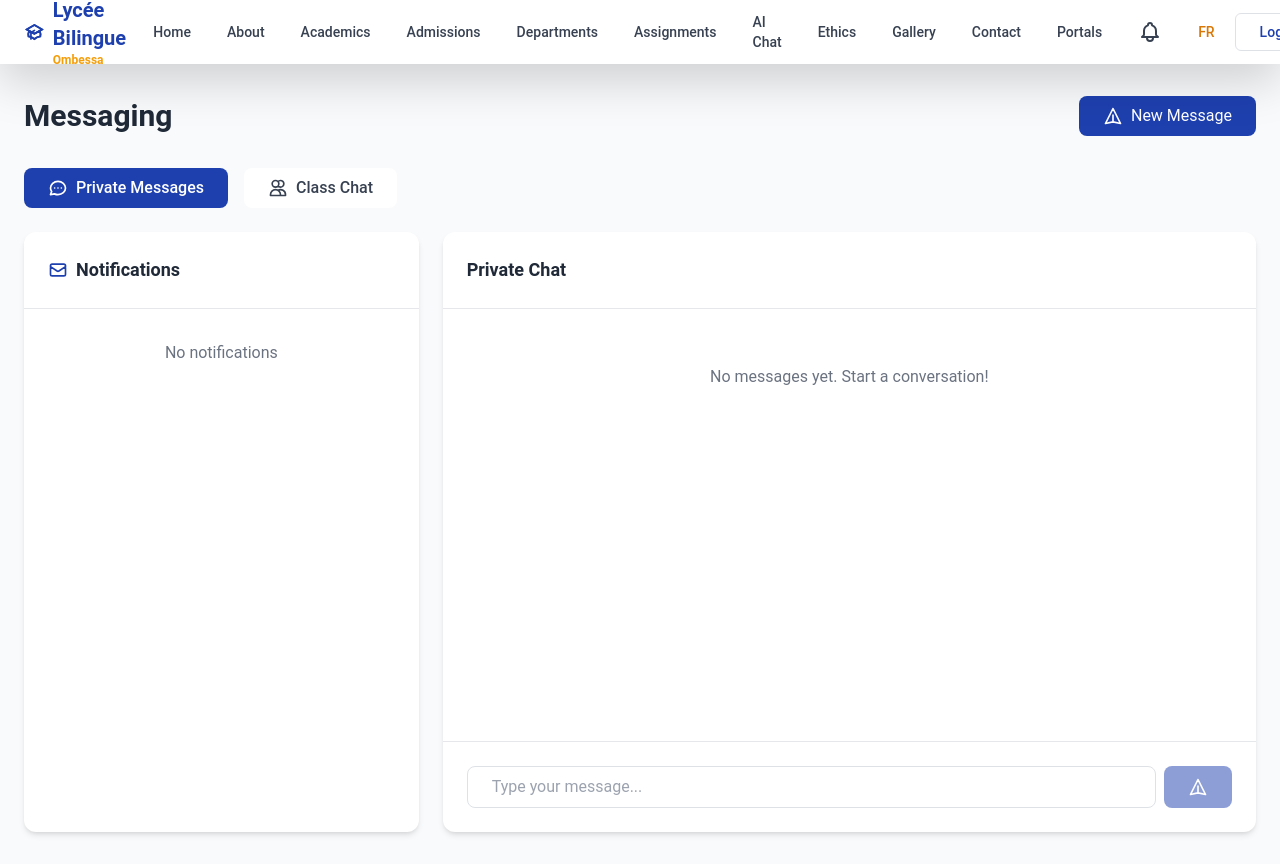
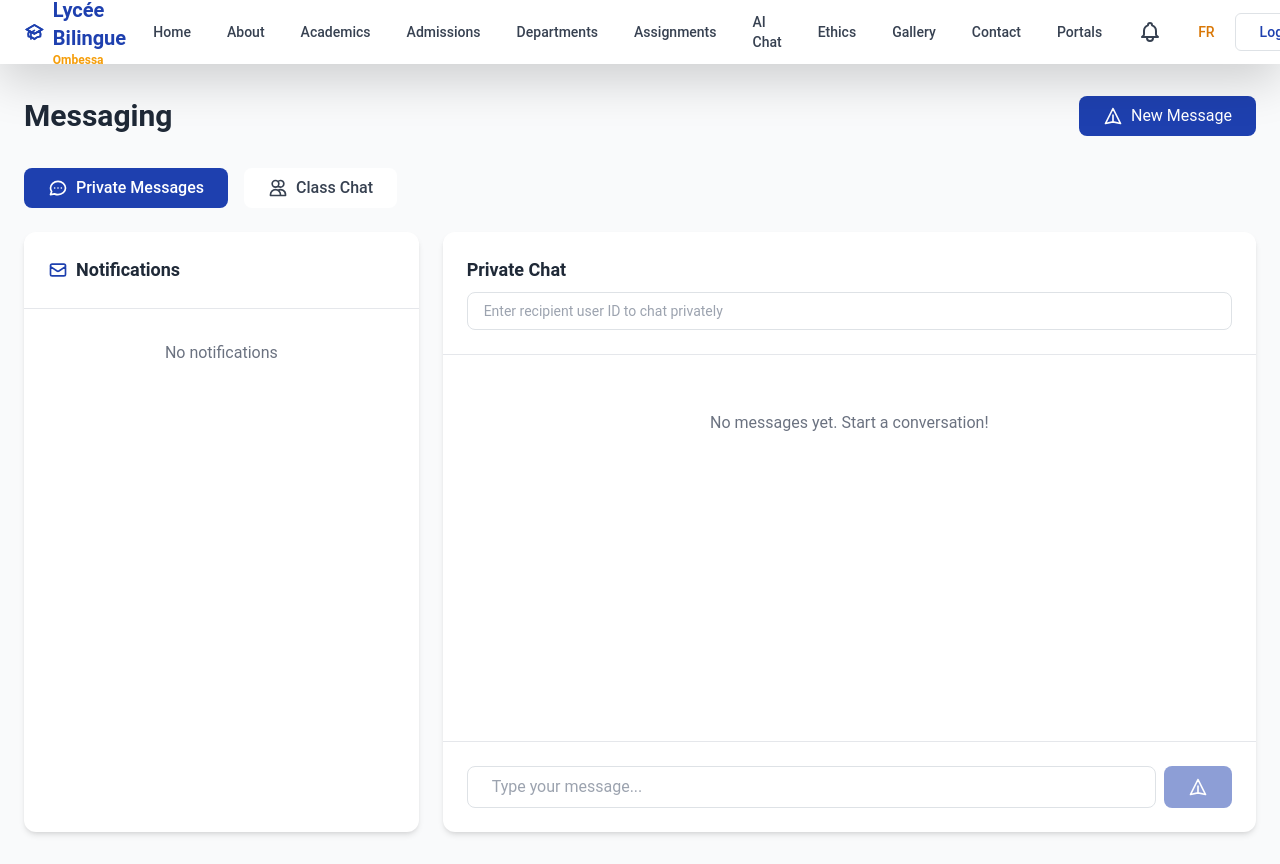
Before and after one commit to enowjohn/lycee-frontend, a React (Vite) app: page /messaging in a window 1280 px wide. Shown: the top 864 px of the page. Built offline with nearby package versions, Linux system fonts and the light colour scheme; the HTML template or start-up script is replaced by a standard one.

Commit message:
a branching created for the frontend

```diff
--- a/src/pages/Messaging.jsx
+++ b/src/pages/Messaging.jsx
@@ -118,21 +118,39 @@ const Messaging = () => {
     if (!socket || !messageInput.trim()) return;
 
     const senderName = `${user.first_name} ${user.last_name}`;
+    const tempMessage = {
+      id: Date.now(),
+      sender_id: user.id,
+      receiver_id: selectedConversation || null,
+      class_level: activeTab === 'class' ? user.class_level : null,
+      message: messageInput,
+      sender_name: senderName,
+      created_at: new Date().toISOString()
+    };
 
-    if (activeTab === 'private' && selectedConversation) {
+    // Add message to UI immediately
+    if (activeTab === 'private') {
+      setMessages(prev => [...prev, tempMessage]);
+    } else {
+      setClassMessages(prev => [...prev, tempMessage]);
+    }
+
+    if (activeTab === 'class' && user.class_level) {
+      socket.emit('class_message', {
+        senderId: user.id,
+        classLevel: user.class_level,
+        message: messageInput,
+        senderName
+      });
+    } else if (activeTab === 'private' && selectedConversation) {
       socket.emit('private_message', {
         senderId: user.id,
         receiverId: selectedConversation,
         message: messageInput,
         senderName
       });
-    } else if (activeTab === 'class' && user.class_level) {
-      socket.emit('class_message', {
-        senderId: user.id,
-        classLevel: user.class_level,
-        message: messageInput,
-        senderName
-      });
+    } else if (activeTab === 'private') {
+      toast.error('Please enter a recipient user ID for private messaging');
     }
 
     setMessageInput('');
@@ -309,6 +327,17 @@ const Messaging = () => {
               <h2 className="text-lg font-semibold text-gray-800">
                 {activeTab === 'private' ? 'Private Chat' : `Class Chat - ${user?.class_level || 'N/A'}`}
               </h2>
+              {activeTab === 'private' && (
+                <div className="mt-2">
+                  <input
+                    type="text"
+                    value={selectedConversation || ''}
+                    onChange={(e) => setSelectedConversation(e.target.value)}
+                    className="w-full px-3 py-2 border border-gray-300 rounded-lg focus:ring-2 focus:ring-blue-500 text-sm"
+                    placeholder="Enter recipient user ID to chat privately"
+                  />
+                </div>
+              )}
             </div>
 
             {/* Messages List */}
```
